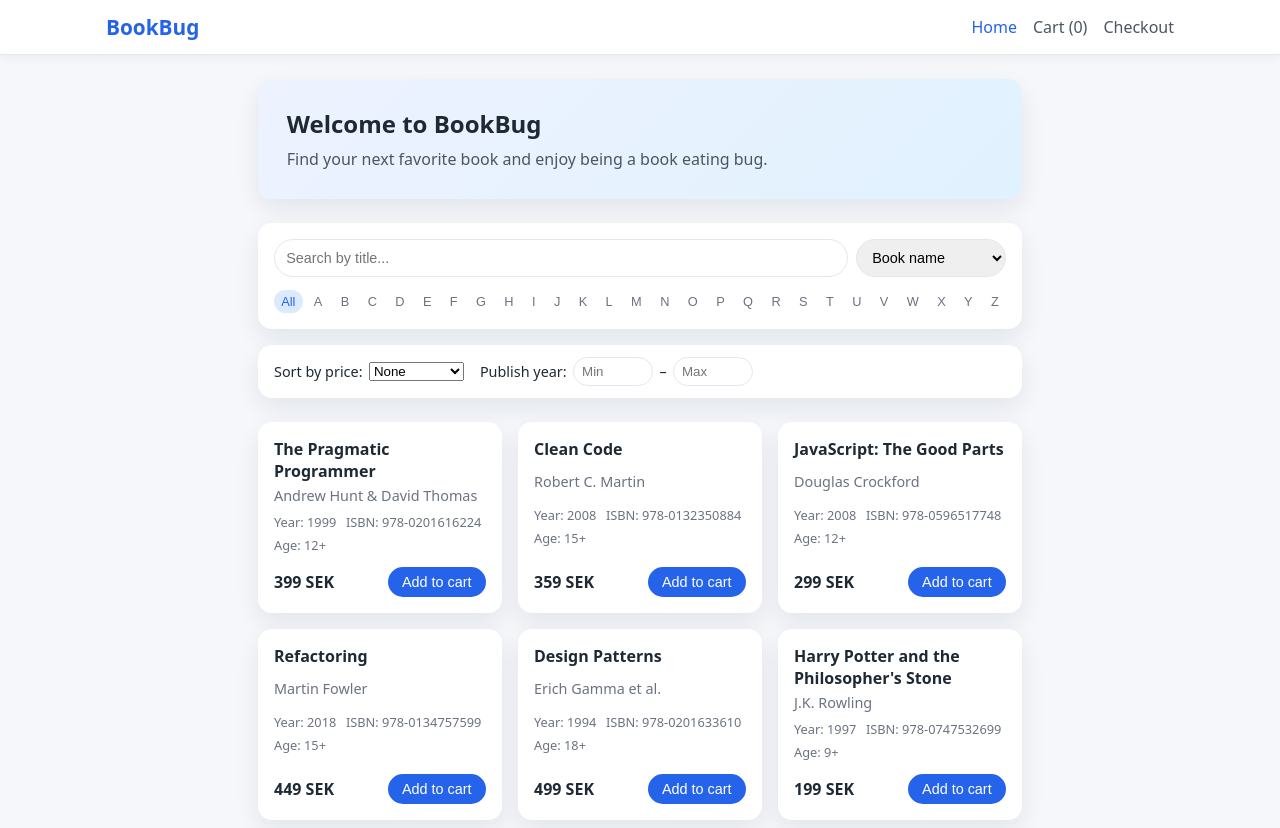
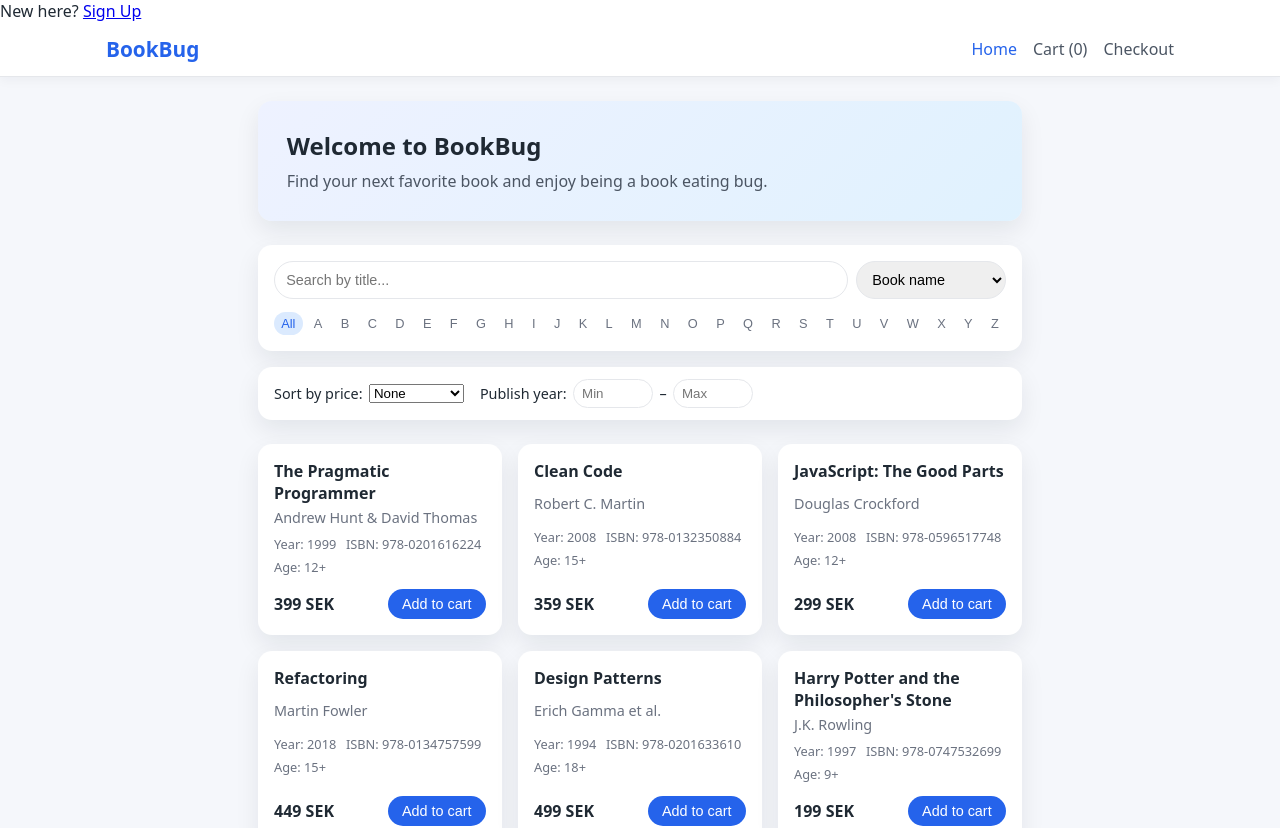
Before and after one commit to suhagan/book-bug, a React (Vite) app: page / in a window 1280 px wide. Shown: the top 828 px of the page. Built offline with nearby package versions, Linux system fonts and the light colour scheme.

Commit message:
sign up link added.

```diff
--- a/src/components/Header.tsx
+++ b/src/components/Header.tsx
@@ -6,6 +6,15 @@ export const Header: React.FC = () => {
 
   return (
     <header className="header">
+      <div className="signup-link">
+        New here?{" "}
+        <Link
+          to="/register/step-1"
+          className="signup-anchor"
+        >
+          Sign Up
+        </Link>
+      </div>
       <div className="header-inner">
         <Link to="/" className="logo">
           BookBug
```
